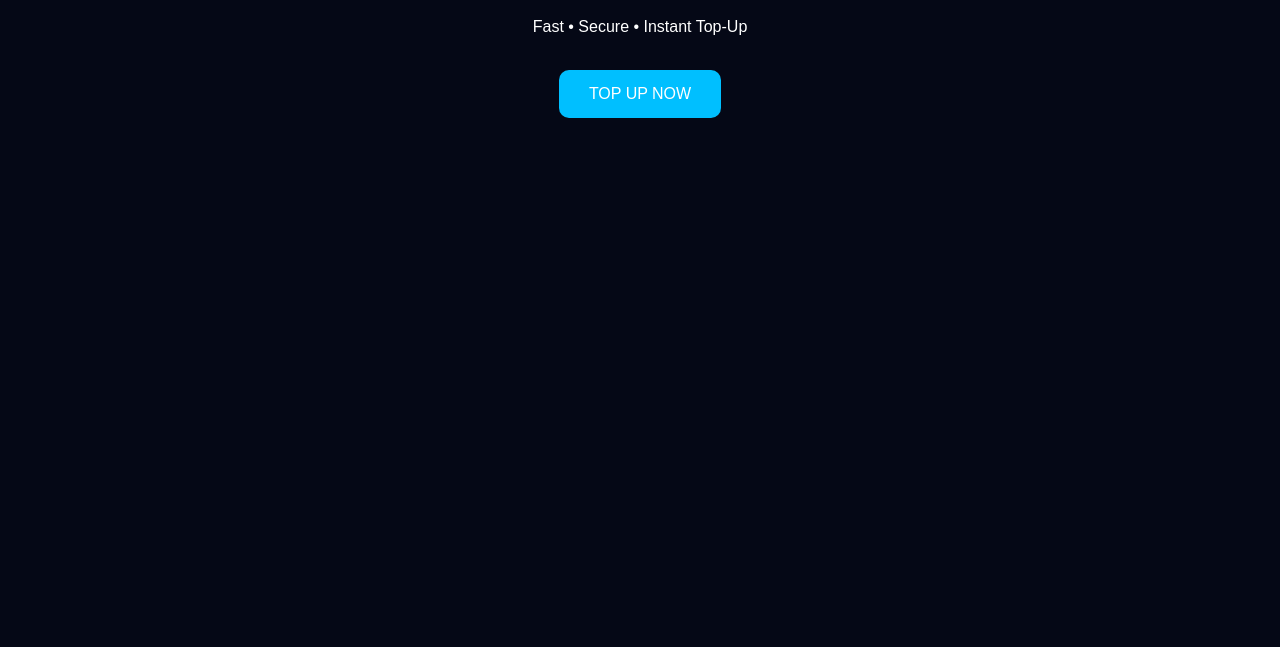
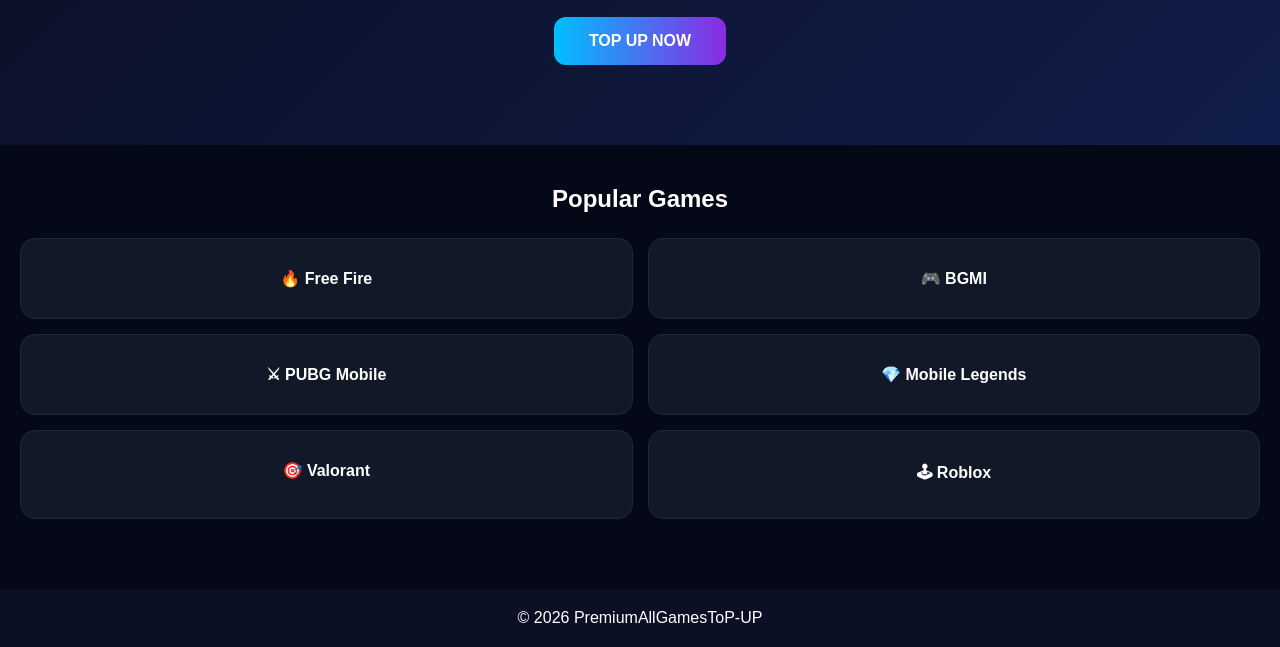
Before and after one commit to cardvault-create/card-shop, a plain HTML site: page index.html in a window 1280 px wide. Shown: the part 247-894 px from the top of the page. Before the commit the page ends 800 px from the top, so only its background shows below. Drawn offline with Linux system fonts and the light colour scheme.

Commit message:
Update index.html

```diff
--- a/index.html
+++ b/index.html
@@ -6,17 +6,23 @@
 
 <style>
 
+*{
+margin:0;
+padding:0;
+box-sizing:border-box;
+font-family:Arial,sans-serif;
+}
+
 body{
-margin:0;
 background:#050816;
 color:white;
-font-family:Arial,sans-serif;
 }
 
 header{
 padding:20px;
 text-align:center;
 background:#0b1025;
+border-bottom:1px solid #00bfff;
 }
 
 .logo{
@@ -28,20 +34,64 @@
 .hero{
 text-align:center;
 padding:80px 20px;
+background:linear-gradient(135deg,#0b1025,#111d4a);
 }
 
 .hero h1{
-font-size:40px;
+font-size:42px;
 color:#00bfff;
+margin-bottom:15px;
+}
+
+.hero p{
+font-size:18px;
+margin-bottom:25px;
 }
 
 .btn{
 display:inline-block;
-padding:15px 30px;
-background:#00bfff;
+padding:15px 35px;
+background:linear-gradient(90deg,#00bfff,#8a2be2);
 color:white;
 text-decoration:none;
-border-radius:10px;
+border-radius:12px;
+font-weight:bold;
+}
+
+.games{
+padding:40px 20px;
+}
+
+.games h2{
+text-align:center;
+margin-bottom:25px;
+}
+
+.grid{
+display:grid;
+grid-template-columns:repeat(2,1fr);
+gap:15px;
+}
+
+.card{
+background:#111827;
+padding:30px 10px;
+border-radius:15px;
+text-align:center;
+border:1px solid #1f2937;
+font-weight:bold;
+}
+
+.card:hover{
+transform:scale(1.03);
+transition:.3s;
+}
+
+footer{
+margin-top:30px;
+padding:20px;
+text-align:center;
+background:#0b1025;
 }
 
 </style>
@@ -55,10 +105,35 @@
 
 <section class="hero">
 <h1>PREMIUM ALL GAMES TOP-UP</h1>
-<p>Fast • Secure • Instant Top-Up</p>
-<br>
+<p>Fast • Secure • Instant Gaming Top-Ups</p>
 <a class="btn" href="#">TOP UP NOW</a>
 </section>
 
+<section class="games">
+
+<h2>Popular Games</h2>
+
+<div class="grid">
+
+<div class="card">🔥 Free Fire</div>
+
+<div class="card">🎮 BGMI</div>
+
+<div class="card">⚔ PUBG Mobile</div>
+
+<div class="card">💎 Mobile Legends</div>
+
+<div class="card">🎯 Valorant</div>
+
+<div class="card">🕹 Roblox</div>
+
+</div>
+
+</section>
+
+<footer>
+© 2026 PremiumAllGamesToP-UP
+</footer>
+
 </body>
 </html>
```
